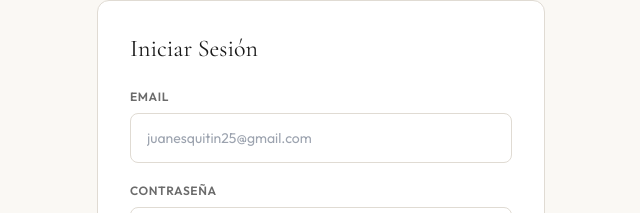
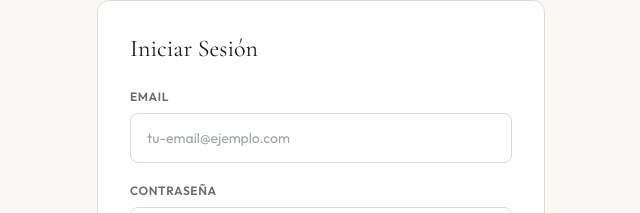
Before and after one commit to Melhart9/santi-ranch-website, a Next.js app: page /admin/login in a window 1280 px wide. Shown: the part 255-468 px from the top of the page, without its empty margins (319-959 px from the left). Built offline with nearby package versions, Linux system fonts and the light colour scheme.

Commit message:
Remove admin email from login page placeholder

```diff
--- a/app/admin/login/page.tsx
+++ b/app/admin/login/page.tsx
@@ -58,7 +58,7 @@ export default function LoginPage() {
               onChange={(e) => setEmail(e.target.value)}
               required
               className="w-full px-4 py-3.5 border border-border rounded-lg text-sm bg-white focus:outline-none focus:border-primary transition-colors"
-              placeholder="juanesquitin25@gmail.com"
+              placeholder="tu-email@ejemplo.com"
             />
           </div>
 
```
